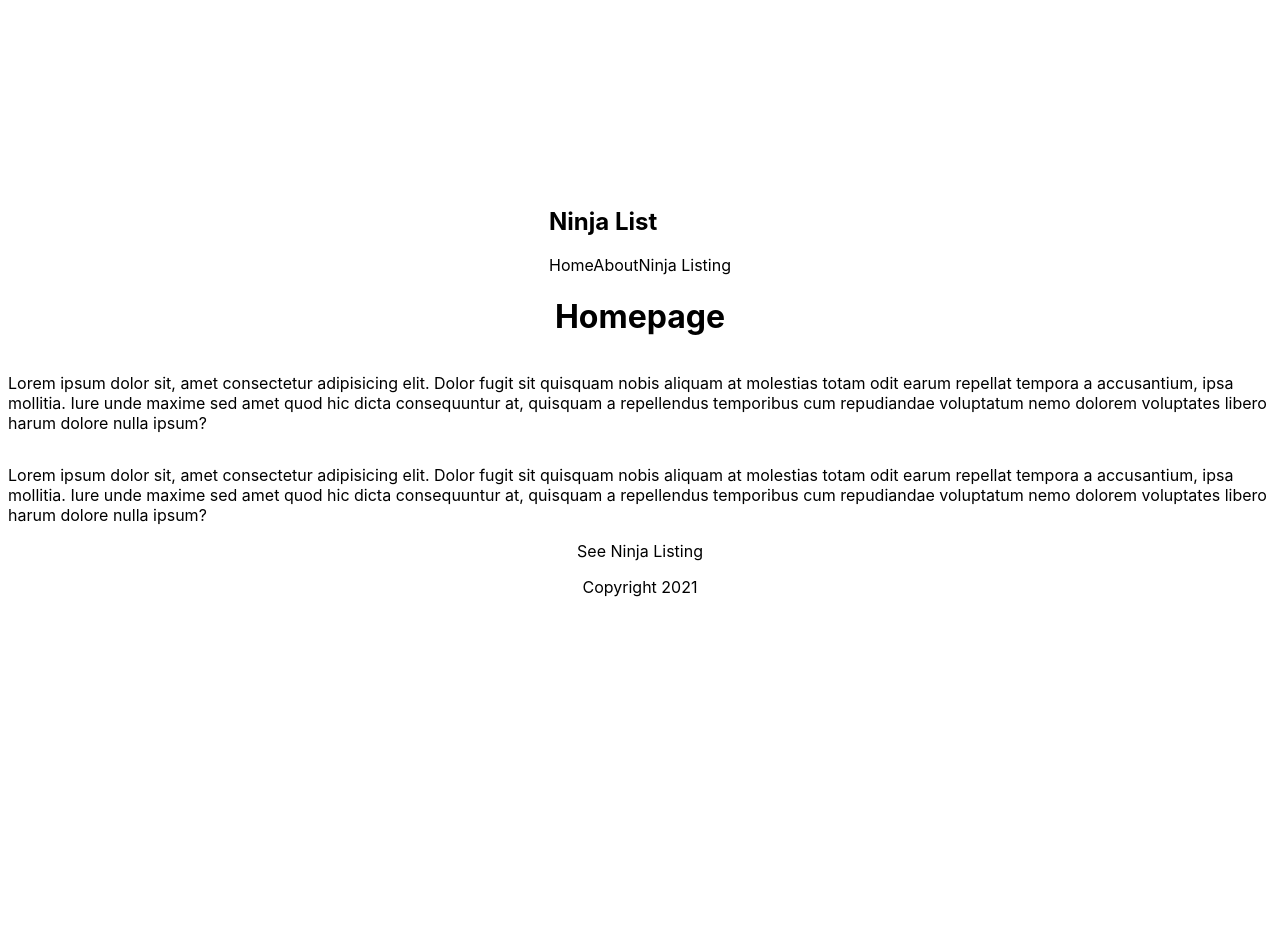
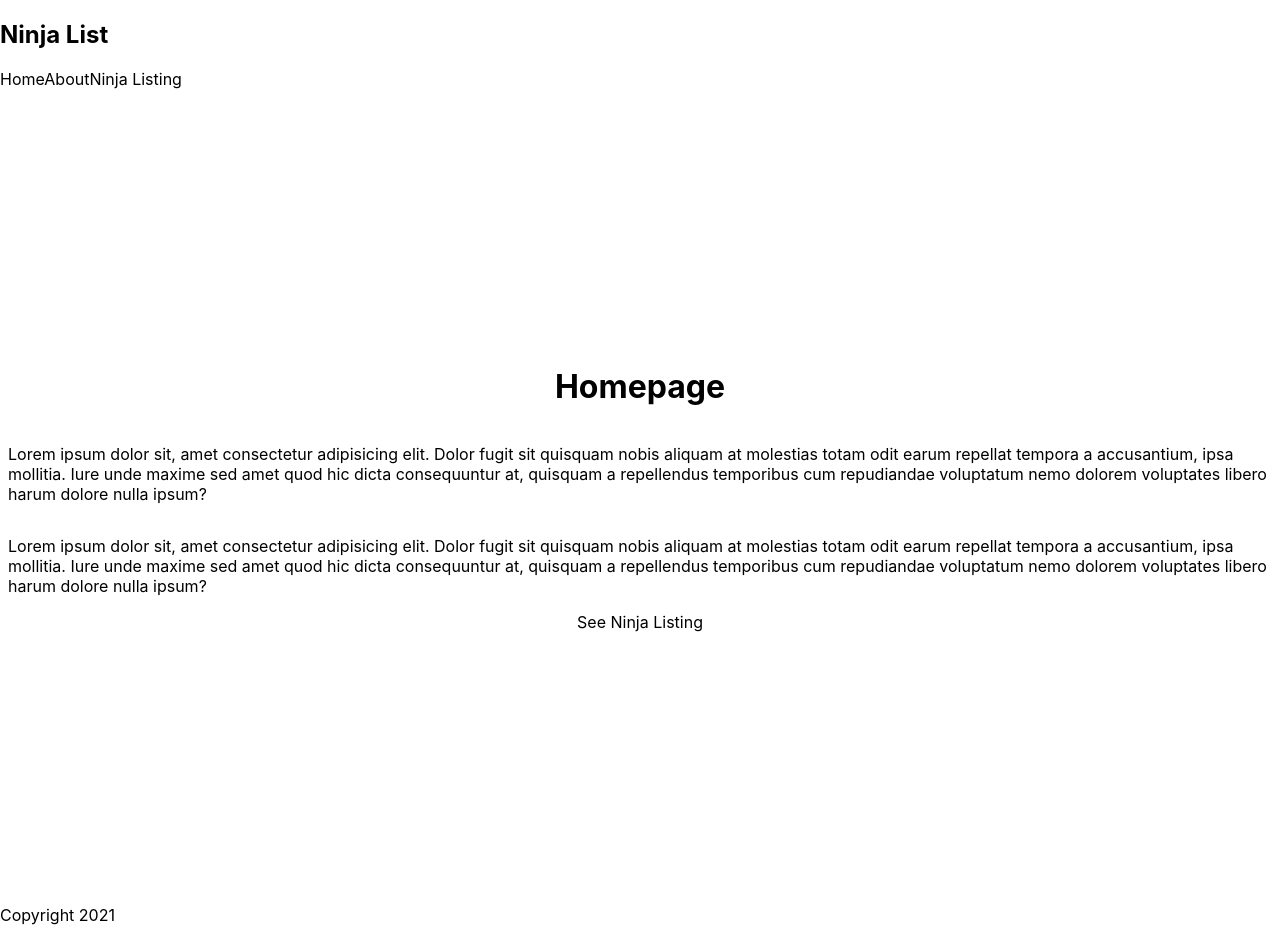
Before and after one commit to cisu/nextjs_tutorial_2021_the-net-ninja, a Next.js app: page / in a window 1280 px wide. Before the commit the page ends 800 px from the top, so only its background shows below. Built offline with nearby package versions, Linux system fonts and the light colour scheme.

Commit message:
Creating a Layout Component

```diff
--- /dev/null
+++ b/comps/Layout.js
@@ -0,0 +1,15 @@
+import React from 'react'
+import Navbar from './Navbar'
+import Footer from './Footer'
+
+const Layout = ({children}) => {
+    return (
+        <div className='content'>
+            <Navbar />
+            { children }
+            <Footer />
+        </div>
+    )
+}
+
+export default Layout
--- a/pages/_app.js
+++ b/pages/_app.js
@@ -1,7 +1,13 @@
+import Layout from '../comps/Layout'
 import '../styles/globals.scss'
 
 function MyApp({ Component, pageProps }) {
-  return <Component {...pageProps} />
+  return (
+    <Layout>
+      <Component {...pageProps} />
+    </Layout>
+
+  )
 }
 
 export default MyApp
--- a/pages/index.js
+++ b/pages/index.js
@@ -7,7 +7,7 @@
 export default function Home() {
   return (
     <div className={styles.container}>
-      <Navbar />
+
       <h1>Homepage</h1>
       <p>Lorem ipsum dolor sit, amet consectetur adipisicing elit. Dolor fugit sit quisquam nobis aliquam at molestias totam odit earum repellat tempora a accusantium, ipsa mollitia. Iure unde maxime sed amet quod hic dicta consequuntur at, quisquam a repellendus temporibus cum repudiandae voluptatum nemo dolorem voluptates libero harum dolore nulla ipsum?</p>
       <p>Lorem ipsum dolor sit, amet consectetur adipisicing elit. Dolor fugit sit quisquam nobis aliquam at molestias totam odit earum repellat tempora a accusantium, ipsa mollitia. Iure unde maxime sed amet quod hic dicta consequuntur at, quisquam a repellendus temporibus cum repudiandae voluptatum nemo dolorem voluptates libero harum dolore nulla ipsum?</p>
@@ -16,7 +16,6 @@
         <a href="">See Ninja Listing</a>
       </Link>
 
-      <Footer />
 
     </div>
   )
```
